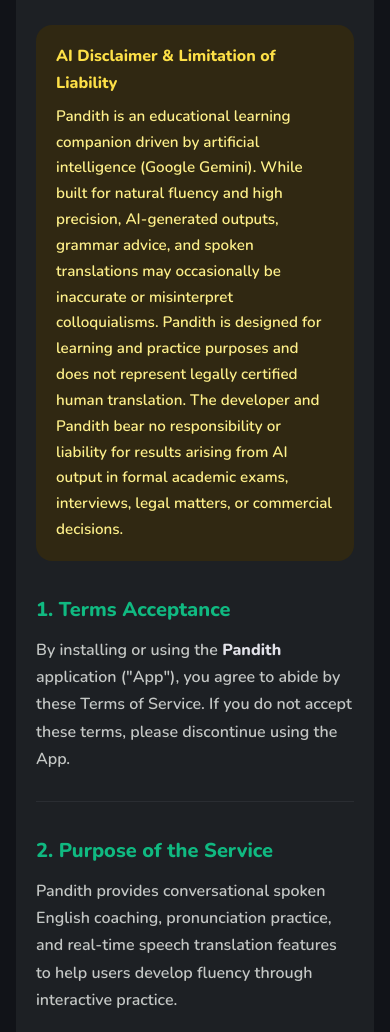
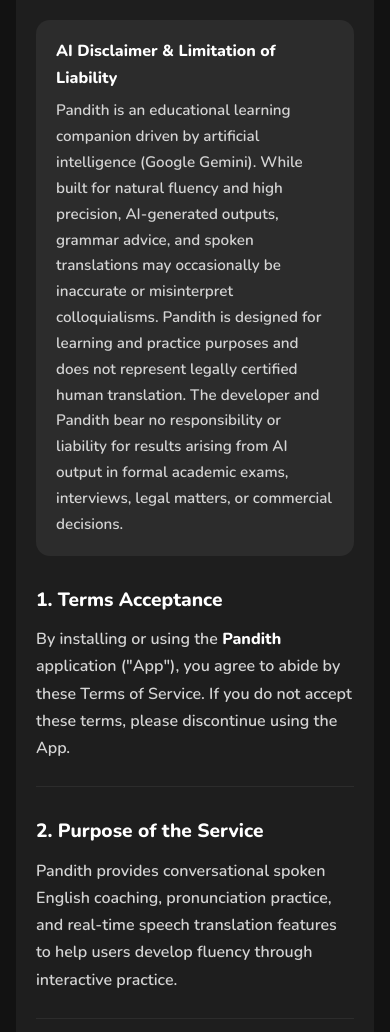
Before and after one commit to thenuranga/pandith-legal, a plain HTML site: page terms.html in a window 390 px wide. Shown: the part 265-1297 px from the top of the page. Drawn offline with nearby package versions, Linux system fonts and the light colour scheme.

Commit message:
Add files via upload

```diff
--- a/terms.html
+++ b/terms.html
@@ -9,17 +9,13 @@
   <link href="https://fonts.googleapis.com/css2?family=Nunito:wght@400;600;700;800;900&display=swap" rel="stylesheet">
   <style>
     :root {
-      --bg: #111318;
-      --surface: #1D2024;
-      --surface-subtle: #282A2F;
-      --surface-elevated: #33353A;
-      --primary: #10B981;
-      --warning-tint: #302812;
-      --warning-text: #FDE047;
-      --text-primary: #E2E2E9;
-      --text-secondary: #C4C7C5;
-      --text-muted: #8E918F;
-      --divider: #2A2D32;
+      --bg: #121212;
+      --surface: #1E1E1E;
+      --surface-subtle: #2C2C2C;
+      --text-primary: #FFFFFF;
+      --text-secondary: #D4D4D4;
+      --text-muted: #888888;
+      --divider: #2C2C2C;
     }
     * { box-sizing: border-box; margin: 0; padding: 0; }
     body {
@@ -38,9 +34,9 @@
       justify-content: space-between;
     }
     .brand-title {
-      font-size: 1.4rem;
+      font-size: 1.35rem;
       font-weight: 900;
-      color: var(--primary);
+      color: var(--text-primary);
       text-decoration: none;
       letter-spacing: -0.3px;
     }
@@ -62,7 +58,7 @@
     }
     .nav-pill.active {
       background-color: var(--surface-subtle);
-      color: var(--primary);
+      color: var(--text-primary);
     }
     .nav-pill:hover:not(.active) {
       color: var(--text-secondary);
@@ -71,7 +67,7 @@
       max-width: 760px;
       margin: 0 auto 40px auto;
       background-color: var(--surface);
-      border-radius: 28px;
+      border-radius: 24px;
       padding: 36px 32px;
     }
     h1 {
@@ -85,32 +81,32 @@
       color: var(--text-muted);
       font-size: 0.85rem;
       font-weight: 600;
-      margin-bottom: 28px;
+      margin-bottom: 24px;
       display: block;
     }
-    .m3-warning-box {
-      background-color: var(--warning-tint);
-      border-radius: 16px;
+    .callout-box {
+      background-color: var(--surface-subtle);
+      border-radius: 14px;
       padding: 18px 20px;
       margin-bottom: 28px;
     }
-    .m3-warning-box h3 {
-      color: var(--warning-text);
+    .callout-box h3 {
+      color: var(--text-primary);
       font-size: 1rem;
       font-weight: 800;
       margin-bottom: 6px;
     }
-    .m3-warning-box p {
-      color: #FEF08A;
+    .callout-box p {
+      color: var(--text-secondary);
       font-size: 0.95rem;
       font-weight: 600;
       margin: 0;
     }
     h2 {
-      font-size: 1.25rem;
+      font-size: 1.2rem;
       font-weight: 800;
-      color: var(--primary);
-      margin: 32px 0 10px 0;
+      color: var(--text-primary);
+      margin: 28px 0 10px 0;
     }
     p {
       color: var(--text-secondary);
@@ -135,7 +131,7 @@
     .divider {
       height: 1px;
       background-color: var(--divider);
-      margin: 28px 0;
+      margin: 24px 0;
     }
     footer {
       text-align: center;
@@ -145,7 +141,7 @@
       font-weight: 600;
     }
     @media (max-width: 600px) {
-      .card { padding: 24px 20px; border-radius: 22px; }
+      .card { padding: 24px 20px; border-radius: 20px; }
       h1 { font-size: 1.65rem; }
       .app-bar { flex-direction: column; gap: 12px; align-items: flex-start; }
     }
@@ -166,7 +162,7 @@
     <h1>Terms of Service</h1>
     <span class="effective-date">Effective Date: November 20, 2026 | Last Updated: November 20, 2026</span>
 
-    <div class="m3-warning-box">
+    <div class="callout-box">
       <h3>AI Disclaimer & Limitation of Liability</h3>
       <p>Pandith is an educational learning companion driven by artificial intelligence (Google Gemini). While built for natural fluency and high precision, AI-generated outputs, grammar advice, and spoken translations may occasionally be inaccurate or misinterpret colloquialisms. Pandith is designed for learning and practice purposes and does not represent legally certified human translation. The developer and Pandith bear no responsibility or liability for results arising from AI output in formal academic exams, interviews, legal matters, or commercial decisions.</p>
     </div>
```
Also changed, not shown: changelog.html (+19 -23 lines), privacy.html (+39 -43 lines).
